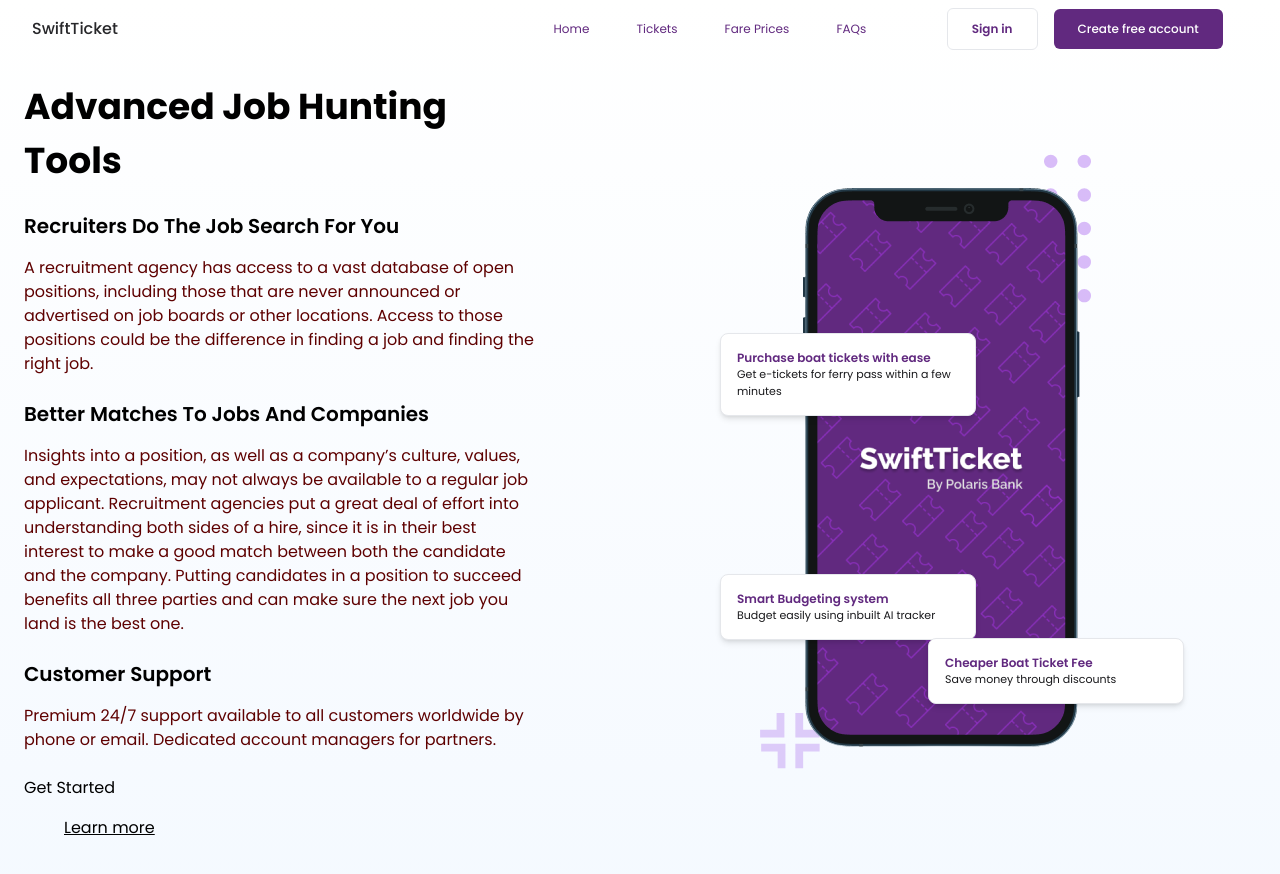
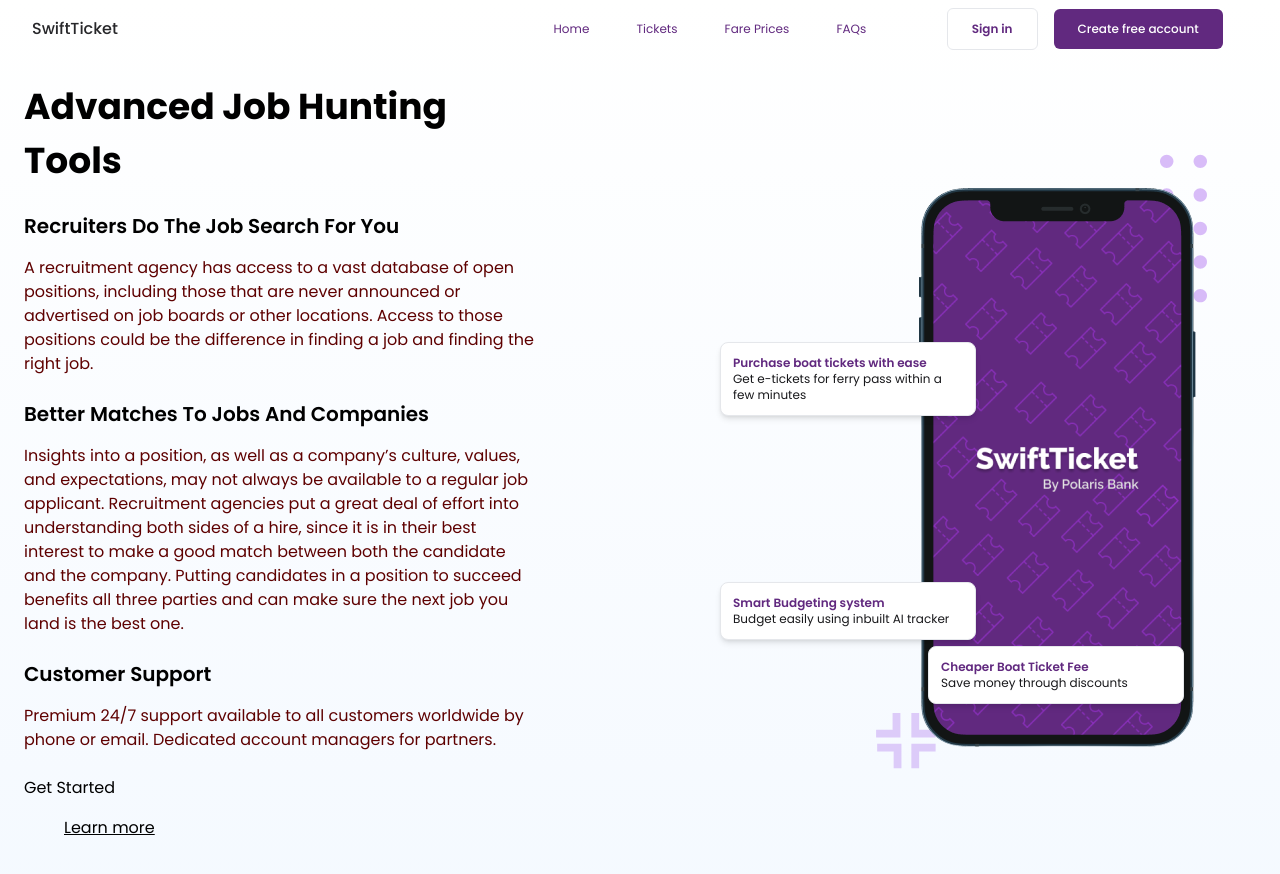
Before and after one commit to folajhimie/swift-ticket, a React (Vite) app: page /tasks in a window 1280 px wide. Shown: the top 874 px of the page. Built offline with nearby package versions, Linux system fonts and the light colour scheme.

Commit message:
still working on the Top bar...

```diff
--- a/src/components/Landing/TopBar.tsx
+++ b/src/components/Landing/TopBar.tsx
@@ -36,17 +36,17 @@ const TopBar = () => {
                             </button>
 
                         </div>
-                        <div className='flex justify-center flex-row items-center'>
+                        <div className='flex justify-center flex-row items-center mdl:justify-end mdl:items-center'>
                             <div className=" py-5 justify-center flex xl:relative z-10 xl:left-72 xxs:left-44 xxs:relative xl:bottom-60 w-fit xxs:bottom-44 lg:relative lg:left-72 lg:bottom-60 md:relative md:left-72 md:bottom-60 sm:relative sm:left-72 sm:bottom-60 xs:relative xs:left-72 xs:bottom-60">
                                 <img src={dots} alt="" />
                             </div>
 
                             <div className=''>
-                                <div className='rounded-lg shadow-md border xs:p-4 xxs:p-2 xs:w-64 xxs:w-fit xl:absolute xl:bottom-96 xl:left-[45rem] lg:absolute lg:left-[27rem] lg:bottom-60 xxs:absolute xxs:left-4 z-40 bg-white xs:absolute xs:bottom-96 xs:left-4 flex items-start justify-center flex-col text-start '>
-                                    <div className='text-[#61297F] xs:text-xs xxs:text-[8px] font-semibold'>
+                                <div className='rounded-lg shadow-md border xs:p-3 xxs:p-2 xl:w-64 lg:w-52 md:w-52 xxs:w-fit xl:absolute xl:bottom-96 xl:left-[45rem] lg:absolute lg:left-[34rem] md:left-80 md:bottom-[47rem] mdl:left-[2rem] mdl:bottom-[1rem] sm:left-80 sm:bottom-96  lg:bottom-60 xxs:absolute xxs:left-4 z-40 bg-white xs:absolute xs:bottom-96 xs:left-4 flex items-start justify-center flex-col text-start '>
+                                    <div className='text-[#61297F] xs:text-xs xxs:text-[8px] font-semibold xl:text-xs lg:text-[0.65rem] md:text-[0.65rem]'>
                                         Purchase boat tickets with ease
                                     </div>
-                                    <div className='text-zinc-900 xs:text-[11px] xxs:text-[5px]'>
+                                    <div className='text-zinc-900 xs:text-[11px] xxs:text-[5px] xl:text-xs lg:text-[9px] md:text-[9px]'>
                                         Get e-tickets for ferry pass within a few minutes
                                     </div>
 
@@ -56,22 +56,22 @@ const TopBar = () => {
                                     <img src={iphone} alt="" />
                                 </div>
 
-                                <div className='rounded-lg shadow-md border xs:p-4 xxs:p-2 xs:w-64 xl:absolute xl:bottom-40 xl:left-[45rem] lg:absolute lg:left-[27rem] lg:bottom-0 z-40 bg-white xxs:absolute xxs:-bottom-32 xs:left-[45rem] xs:absolute xs:-bottom-[64rem] xxs:left-4 flex items-start justify-center flex-col text-start '>
+                                <div className='rounded-lg shadow-md border xs:p-3 xxs:p-2 xl:w-64 lg:w-52 md:w-52 xl:absolute xl:bottom-40 xl:left-[45rem] lg:absolute lg:left-[34rem] md:left-80 md:bottom-[30rem] sm:left-80 sm:bottom-40 lg:bottom-0 mdl:left-[2rem] mdl:-bottom-[17rem] z-40 bg-white xxs:absolute xxs:-bottom-32 xs:left-[45rem] xs:absolute xs:-bottom-[64rem] xxs:left-4 flex items-start justify-center flex-col text-start '>
 
-                                    <div className='text-[#61297F] xs:text-xs xxs:text-[8px] font-semibold'>
+                                    <div className='text-[#61297F] xs:text-xs xxs:text-[8px] font-semibold xl:text-xs lg:text-[0.65rem] md:text-[0.65rem]'>
                                         Smart Budgeting system
                                     </div>
-                                    <div className='text-zinc-900 xs:text-[11px] xxs:text-[5px]'>
+                                    <div className='text-zinc-900 xs:text-[11px] xxs:text-[5px] xl:text-xs lg:text-[9px] md:text-[9px]'>
                                         Budget easily using inbuilt AI tracker
                                     </div>
                                 </div>
 
-                                <div className='rounded-lg shadow-md border xs:p-4 xxs:p-2 xs:w-64 xxs:w-fit xl:absolute xl:bottom-24 xl:right-24 lg:absolute lg:-bottom-20 lg:right-24 z-40 bg-white xxs:absolute xxs:-bottom-[62rem] xxs:right-[1rem] flex items-start justify-center flex-col text-start '>
+                                <div className='rounded-lg shadow-md border xs:p-3 xxs:p-2 xl:w-64 lg:w-48 xxs:w-fit xl:absolute xl:bottom-24 xl:right-24 lg:absolute lg:-bottom-20 lg:right-4 md:bottom-[26rem] md:right-4 mdl:-bottom-[21rem] mdl:right-[15rem] z-40 bg-white xxs:absolute xxs:-bottom-[62rem] xxs:right-[1rem] flex items-start justify-center flex-col text-start '>
 
-                                    <div className='text-[#61297F] xs:text-xs xxs:text-[8px] font-semibold'>
+                                    <div className='text-[#61297F] xs:text-xs xxs:text-[8px] font-semibold xl:text-xs lg:text-[0.65rem]'>
                                         Cheaper Boat Ticket Fee
                                     </div>
-                                    <div className='text-zinc-900 xs:text-[11px] xxs:text-[5px]'>
+                                    <div className='text-zinc-900 xs:text-[11px] xxs:text-[5px] xl:text-xs lg:text-[9px]'>
                                         Save money through discounts
                                     </div>
                                 </div>
--- a/tailwind.config.js
+++ b/tailwind.config.js
@@ -45,7 +45,9 @@ module.exports = {
       'sm': '640px',
       // => @media (min-width: 640px) { ... }
 
-      'md': '768px',
+      'mdl': '768px',
+
+      'md': '820px',
       // => @media (min-width: 768px) { ... }
 
       'lg': '1024px',
```
